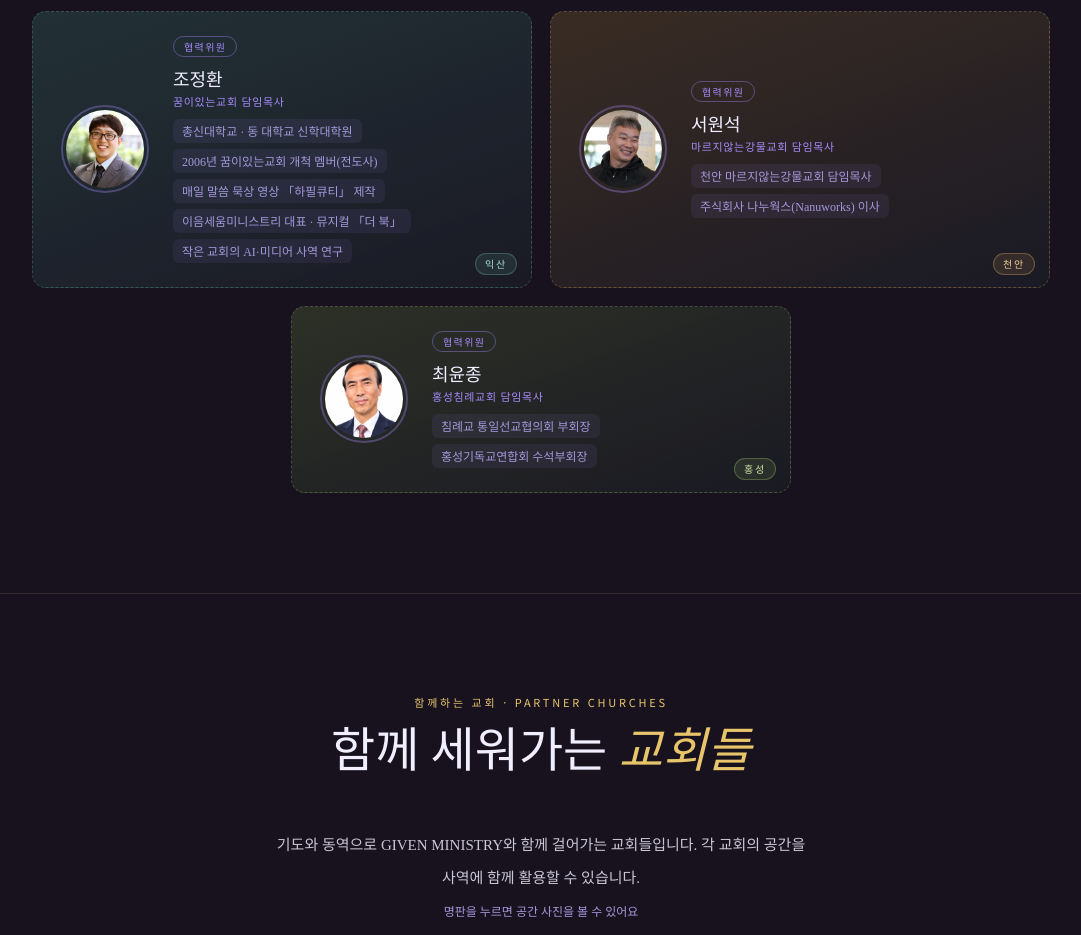
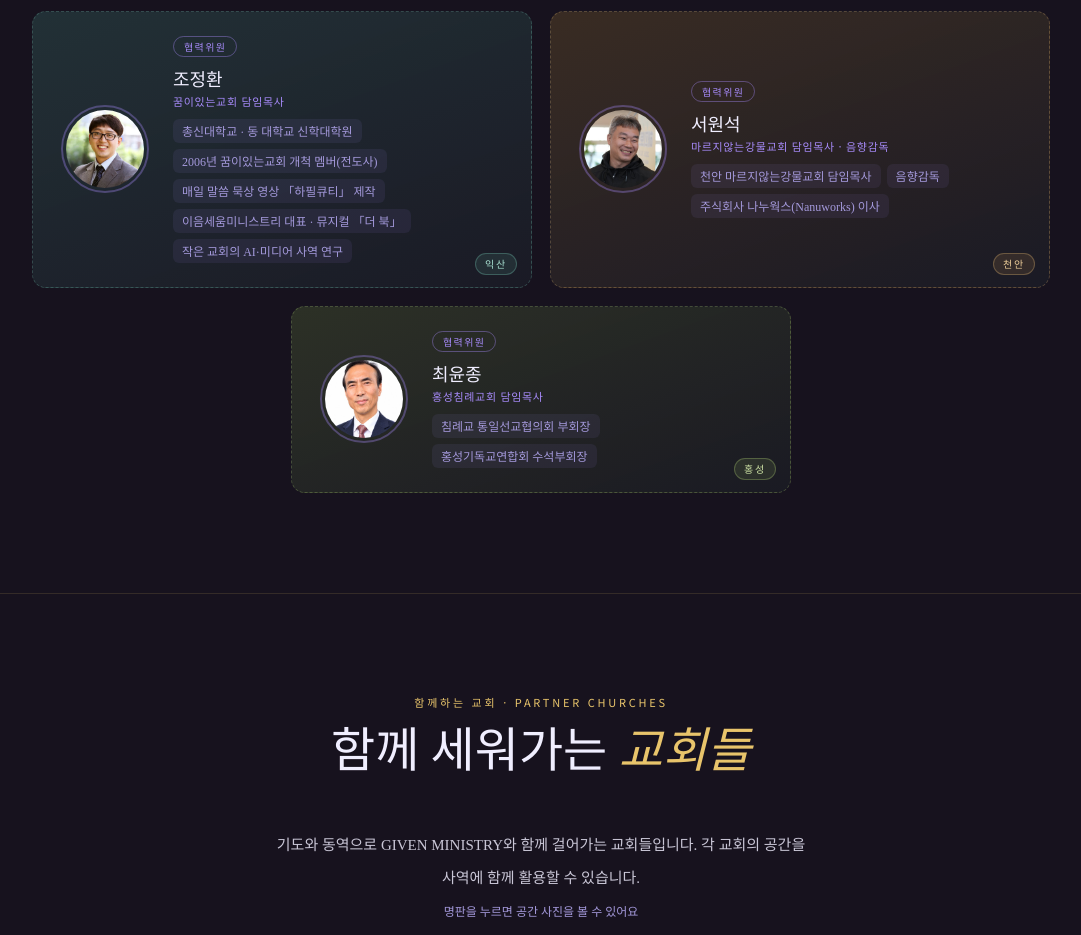
Before and after one commit to nellapark-cloud/given, a plain HTML site: page team.html in a window 1280 px wide. Shown: the part 3300-4235 px from the top of the page, without its empty margins (99-1180 px from the left). Drawn offline with nearby package versions, Linux system fonts and the light colour scheme; no server answers.

Commit message:
팀소개: 서원석 협력위원 음향감독 직함 추가
Co-Authored-By: Claude Opus 5.5 <noreply@anthropic.com>
Claude-Session: https://claude.ai/code/session_0148xjk1wcc6CJr2MPKHbuzF

```diff
--- a/team.html
+++ b/team.html
@@ -239,8 +239,8 @@
         <div class="collab-info">
           <span class="collab-badge">협력위원</span>
           <div class="collab-name">서원석</div>
-          <div class="collab-role">마르지않는강물교회 담임목사</div>
-          <ul class="collab-list"><li>천안 마르지않는강물교회 담임목사</li><li>주식회사 나누웍스(Nanuworks) 이사</li></ul>
+          <div class="collab-role">마르지않는강물교회 담임목사 · 음향감독</div>
+          <ul class="collab-list"><li>천안 마르지않는강물교회 담임목사</li><li>음향감독</li><li>주식회사 나누웍스(Nanuworks) 이사</li></ul>
         </div>
       <span class="region-tag region-cheonan">천안</span></div>
       <div class="collab-card rg rg-hongseong">
```
